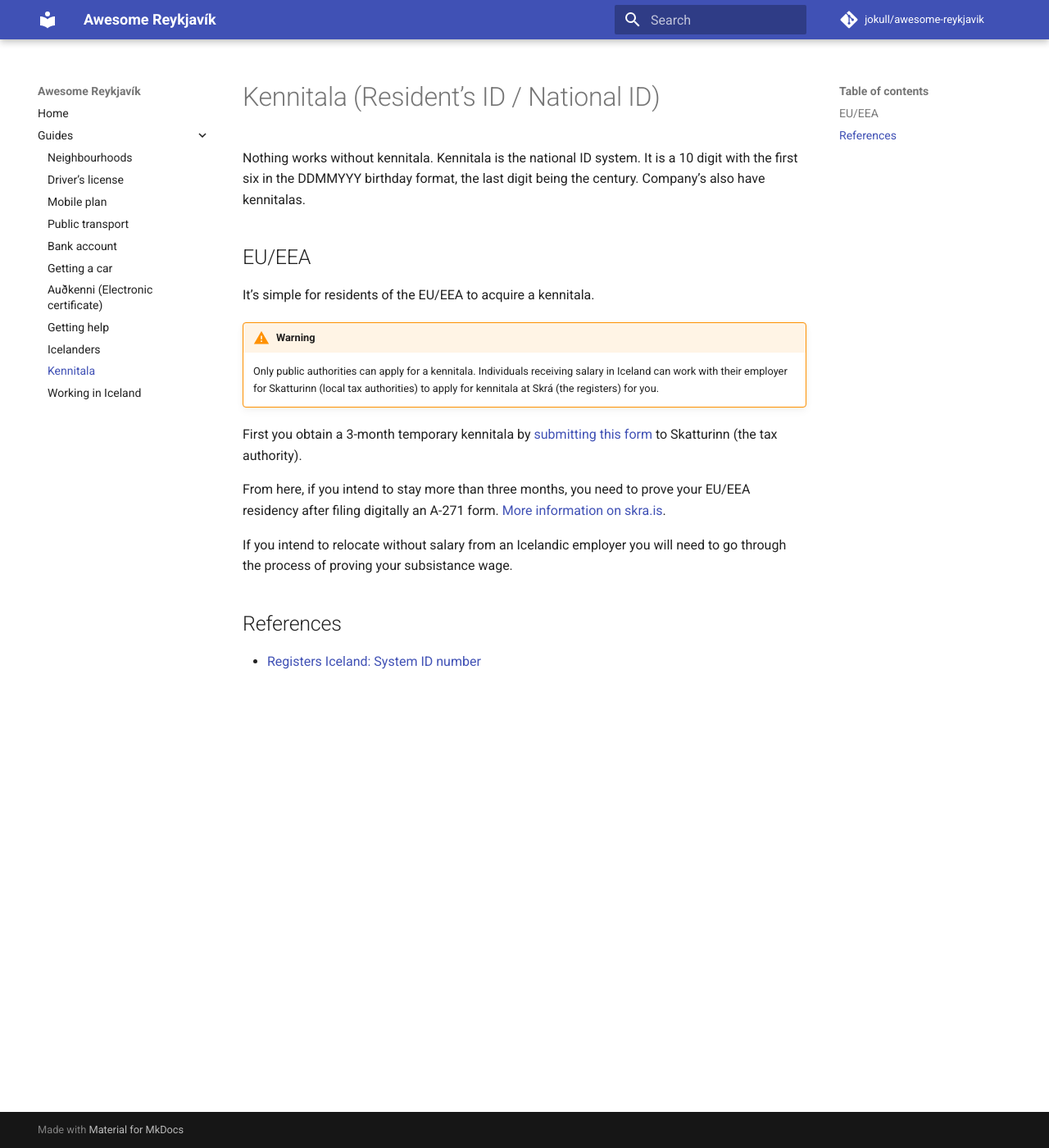
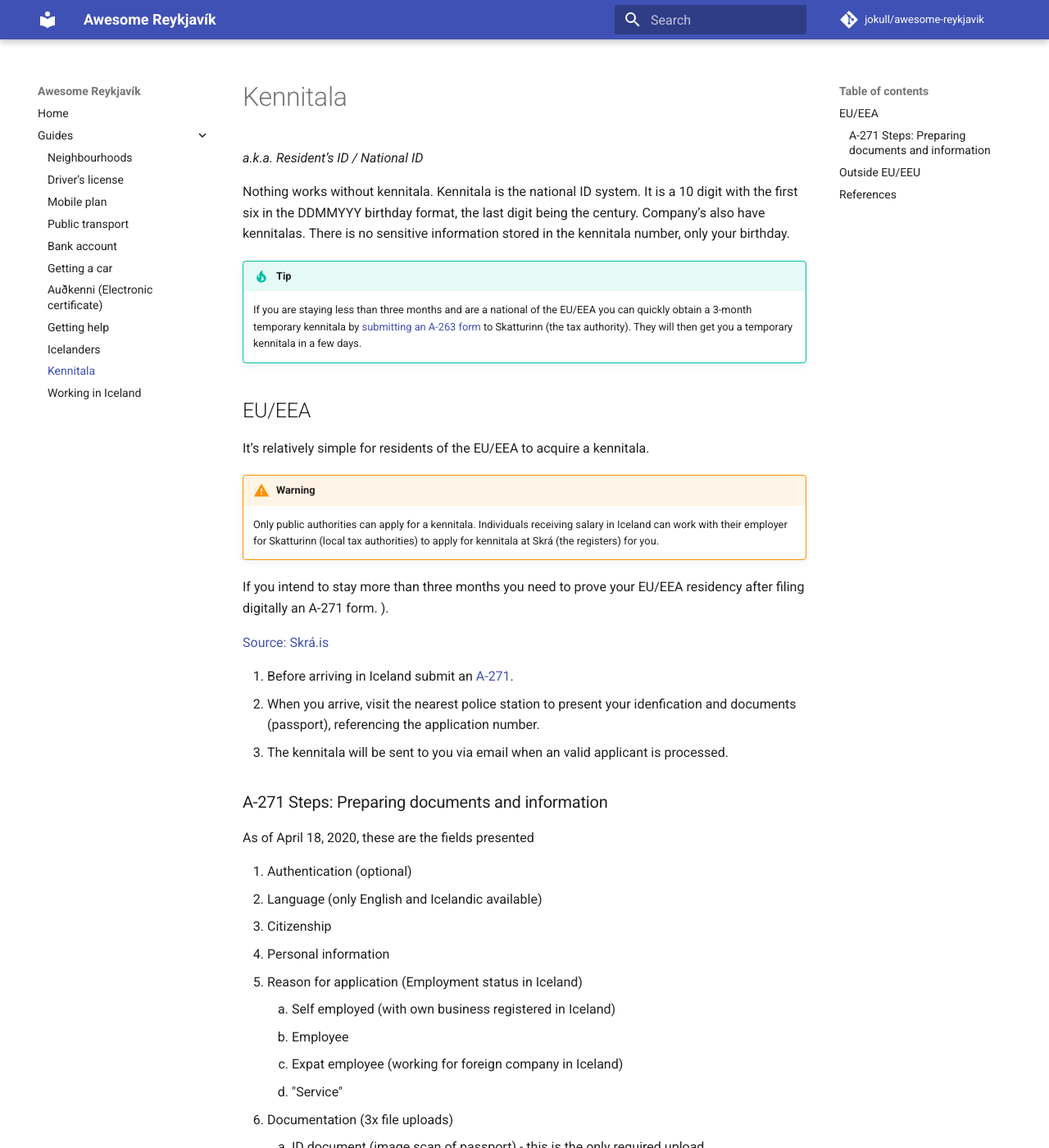
Before and after one commit to jokull/awesome-reykjavik, an MkDocs documentation site: the page built from docs/guides/kennitala.md, in a window 1280 px wide and 1400 px high. Shown: the whole window at 82% size. Built offline with MkDocs 1.6.1 and Material for MkDocs 9.7.7, drawn with Linux system fonts in a browser that asks for light colours; comment, search, counter and statistics services are not loaded; some of the changed text lies outside the part shown.

Commit message:
Guide to A-271 in the kennitala guide

```diff
--- a/docs/guides/kennitala.md
+++ b/docs/guides/kennitala.md
@@ -1,22 +1,72 @@
-# Kennitala (Resident’s ID / National ID)
+# Kennitala
+
+*a.k.a. Resident’s ID / National ID*
 
 Nothing works without kennitala. Kennitala is the national ID system. It is a
-10 digit with the first six in the DDMMYYY birthday format, the last digit being the century. Company’s also have kennitalas.
+10 digit with the first six in the DDMMYYY birthday format, the last digit
+being the century. Company’s also have kennitalas. There is no sensitive
+information stored in the kennitala number, only your birthday.
+
+!!! tip
+    If you are staying less than three months and are a national of the EU/EEA
+    you can quickly obtain a 3-month temporary kennitala by [submitting an
+    A-263 form](https://www.rsk.is/media/rsk03/rsk_0330.en.pdf) to Skatturinn
+    (the tax authority). They will then get you a temporary kennitala in a few
+    days.
 
 ## EU/EEA
 
-It’s simple for residents of the EU/EEA to acquire a kennitala.
+It’s relatively simple for residents of the EU/EEA to acquire a kennitala.
 
 !!! warning
     Only public authorities can apply for a kennitala. Individuals receiving
     salary in Iceland can work with their employer for Skatturinn (local tax
     authorities) to apply for kennitala at Skrá (the registers) for you.
 
-First you obtain a 3-month temporary kennitala by [submitting this form](https://www.rsk.is/media/rsk03/rsk_0330.en.pdf) to Skatturinn (the tax authority).
+If you intend to stay more than three months you need to prove your EU/EEA residency after filing digitally an A-271 form. ).
 
-From here, if you intend to stay more than three months, you need to prove your EU/EEA residency after filing digitally an A-271 form. [More information on skra.is](https://www.skra.is/english/individuals/moving-to-iceland/i-am-an-eea-efta-citizen/).
+[Source: Skrá.is](https://www.skra.is/english/individuals/moving-to-iceland/i-am-an-eea-efta-citizen/)
 
-If you intend to relocate without salary from an Icelandic employer you will need to go through the process of proving your subsistance wage.
+1. Before arriving in Iceland submit an [A-271](https://www.skra.is/umsoknir/rafraen-skil/skraning-ees-eda-efta-borgara-i-thjodskra-til-lengri-tima-en-3-man/?lang=en).
+2. When you arrive, visit the nearest police station to present your
+   idenfication and documents (passport), referencing the application number.
+3. The kennitala will be sent to you via email when an valid applicant is
+   processed.
+
+### A-271 Steps: Preparing documents and information
+
+As of April 18, 2020, these are the fields presented
+
+1. Authentication (optional)
+2. Language (only English and Icelandic available)
+3. Citizenship
+4. Personal information
+5. Reason for application (Employment status in Iceland)
+    1. Self employed (with own business registered in Iceland)
+    2. Employee
+    3. Expat employee (working for foreign company in Iceland)
+    4. "Service"
+6. Documentation (3x file uploads)
+    1. ID document (image scan of passport) - this is the only required upload
+    2. Birth certificate (mandatory for children)
+    3. Certificate of marital status
+    4. Prospect employer company kennitala (national ID)
+7. Confirmation
+    1. Comments section and a warning that you cannot modify anything once submitted
+
+!!! warning
+    You will need the EXACT address of your temporary residence including the
+    legally registered apartment number (usually in a four-digital format, 0301
+    for "third floor apartment number one"). The address is queried dynamically
+    and will not be found if you don’t include correct Icelandic alphabet
+    letters such as ð, þ or ö. You may want to get this information emailed to
+    you and copy-paste from there.
+
+## Outside EU/EEU
+
+The process here is similar (in theory), but you will likely need an employer
+to vouch for you and get you on the expert knowledge program first. See the
+[Working in Iceland guide](./working-in-iceland.md).
 
 ## References
 
```
